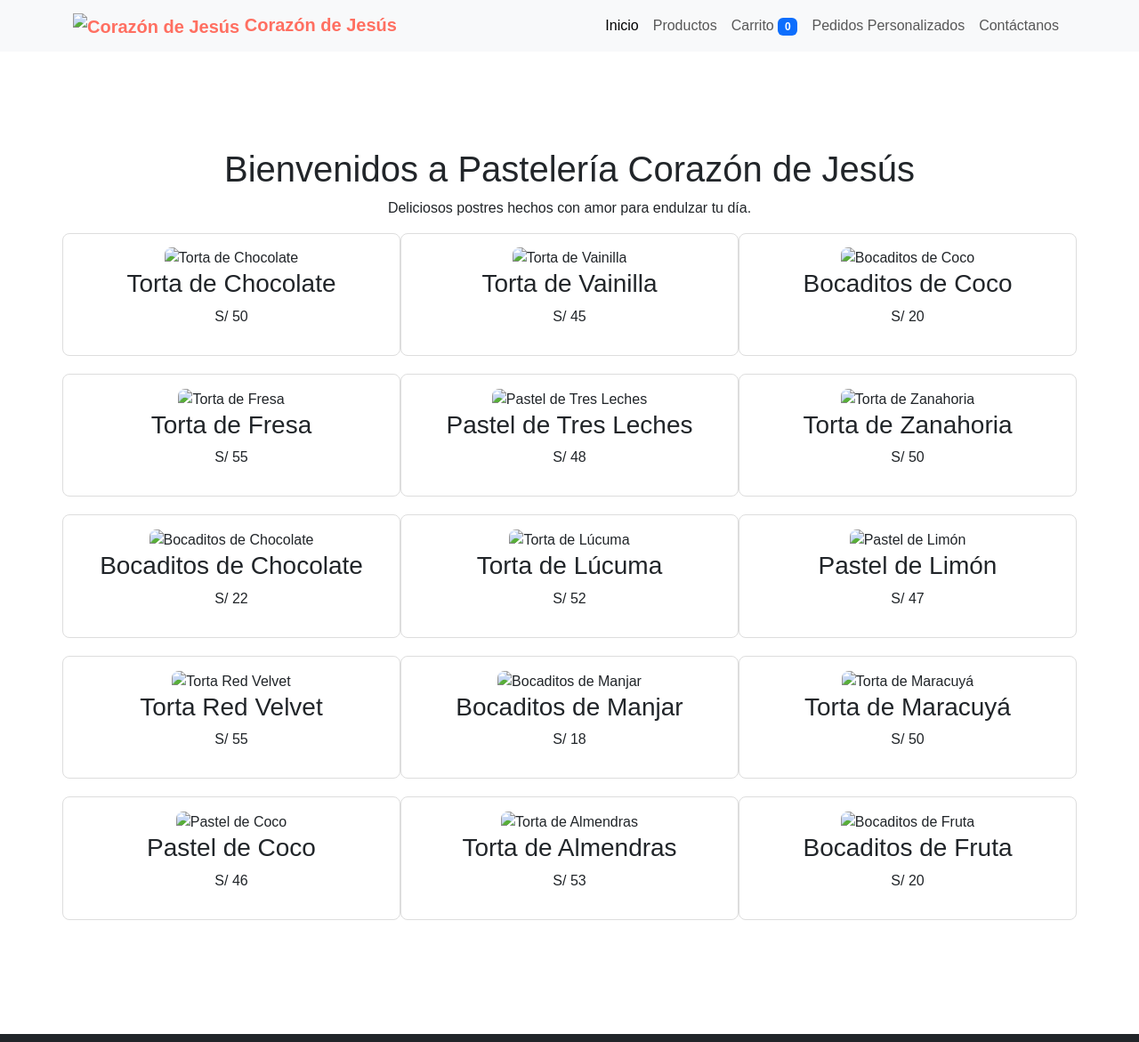
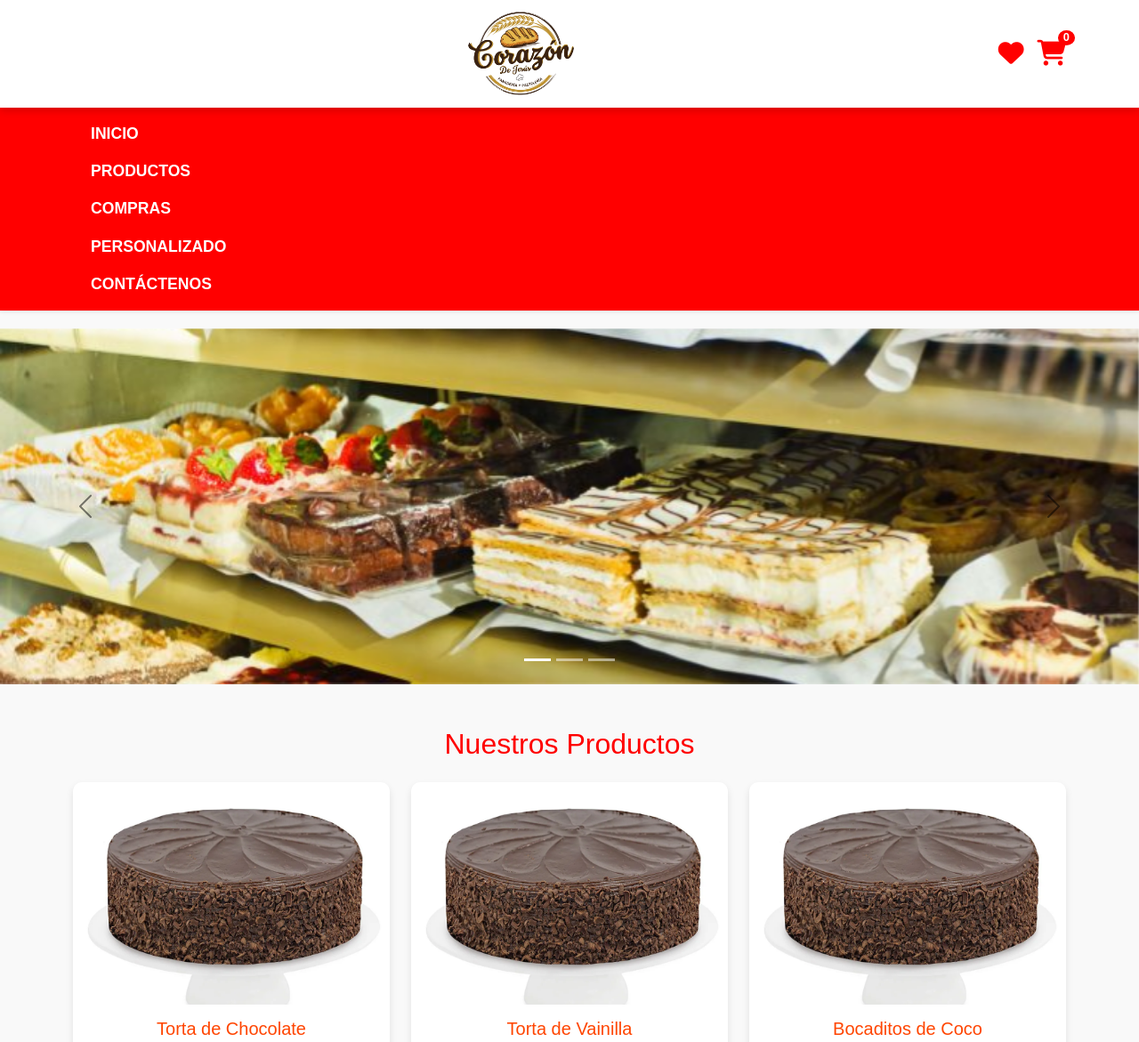
Before and after one commit to Diego-S4/Pruebas, a plain HTML site: page public/index.html in a window 1280 px wide. Shown: the top 1171 px of the page at 89% size. Drawn offline with nearby package versions, Linux system fonts and the light colour scheme.

Commit message:
arreglando index

```diff
--- /dev/null
+++ b/public/css/header.css
@@ -0,0 +1,87 @@
+.navbar {
+    background-color: #ffffff;
+    padding: 0;
+    margin: 0;
+    box-shadow: 0 2px 10px rgba(0,0,0,0.2);
+}
+
+.navbar-brand img {
+    padding: 1px;
+    transition: transform 0.3s;
+    width: 200px;
+    height: 150px;
+}
+
+.navbar-brand img:hover {
+    transform: scale(1.1);
+}
+
+.cart-fav {
+    margin-left: 20px;
+    display: flex;
+    align-items: center;
+}
+
+.cart-fav a {
+    color: #ff0000;
+    font-size: 1.8rem;
+    margin-left: 15px;
+    position: relative;
+    text-decoration: none;
+}
+
+.cart-fav a:hover {
+    color: #e25d09;
+}
+
+.cart-fav a .badge {
+    position: absolute;
+    top: -5px;
+    right: -10px;
+    background-color: #ff0000;
+    color: #ffffff;
+    font-size: 0.8rem;
+    padding: 2px 6px;
+    border-radius: 50%;
+}
+
+.nav-links {
+    background-color: #ff0000;
+    padding: 0.5rem 0;
+    box-shadow: 0 1px 5px rgba(0,0,0,0.1);
+}
+
+.nav-links .navbar-nav {
+    justify-content: center;
+}
+
+.nav-link {
+    color: #ffffff !important;
+    font-weight: 600;
+    margin: 0 20px;
+    text-transform: uppercase;
+    font-size: 1.1rem;
+}
+
+.nav-link:hover {
+    color: #ffffff !important;
+    text-decoration: underline;
+}
+
+.footer {
+    background-color: #000;
+    color: #fff;
+    padding: 2rem 0;
+    margin-top: 40px;
+}
+
+.footer .social-icons a {
+    color: #ff0000;
+    margin: 0 15px;
+    font-size: 1.8rem;
+    transition: color 0.3s;
+}
+
+.footer .social-icons a:hover {
+    color: #ffffff;
+}
--- a/public/css/index.css
+++ b/public/css/index.css
@@ -1,32 +1,92 @@
 body {
-    font-family: Arial, sans-serif;
+    font-family: 'Arial', sans-serif;
+    background-color: #f9f9f9;
+    color: #333;
+    margin: 0;
+    padding: 0;
 }
-.navbar-brand {
-    font-weight: bold;
-    color: #ff6f61 !important;
+
+.carousel {
+    margin: 20px 0;
 }
-section {
-    padding: 60px 0;
+
+.carousel-inner {
+    max-height: 400px;
 }
-footer {
-    position: relative;
-    bottom: 0;
+
+.carousel-item img {
+    object-fit: cover;
+    height: 400px;
+}
+
+.carousel-control-prev-icon,
+.carousel-control-next-icon {
+    filter: invert(1);
+}
+
+#inicio h2 {
+    color: #ff0000;
+    font-size: 2rem;
+    margin-bottom: 30px;
+}
+
+.card {
+    border: none;
+    border-radius: 10px;
+    box-shadow: 0 4px 8px rgba(0,0,0,0.1);
+    transition: transform 0.3s, box-shadow 0.3s;
+    background-color: #ffffff;
+    height: 100%;
+    overflow: hidden;
+}
+
+.card:hover {
+    transform: translateY(-5px);
+    box-shadow: 0 6px 12px rgba(0,0,0,0.2);
+}
+
+.card img {
+    border-top-left-radius: 10px;
+    border-top-right-radius: 10px;
+    object-fit: cover;
     width: 100%;
+    height: 250px; /* Aumentado de 200px a 250px */
 }
-.producto-card {
-    border: 1px solid #ddd;
-    border-radius: 8px;
+
+.card-body {
     padding: 15px;
     text-align: center;
-    margin-bottom: 20px;
-    cursor: pointer;
-    transition: transform 0.2s;
 }
-.producto-card:hover {
-    transform: scale(1.05);
+
+.card-title {
+    font-size: 1.25rem;
+    color: #ff4500;
+    margin-bottom: 10px;
 }
-.producto-card img {
-    max-width: 100%;
-    height: auto;
-    border-radius: 8px;
+
+.card-text {
+    color: #666;
+    font-size: 0.9rem;
 }
+
+.btn-primary {
+    background-color: #ff4500;
+    border: none;
+    padding: 8px 20px;
+}
+
+.btn-primary:hover {
+    background-color: #e25d09;
+}
+
+@media (max-width: 768px) {
+    .carousel-inner {
+        max-height: 250px;
+    }
+    .carousel-item img {
+        height: 250px;
+    }
+    .card img {
+        height: 180px; /* Ajuste para móviles */
+    }
+}
--- a/public/index.html
+++ b/public/index.html
@@ -6,37 +6,86 @@
     <title>Corazón de Jesús - Pastelería</title>
     <link href="https://cdn.jsdelivr.net/npm/bootstrap@5.3.2/dist/css/bootstrap.min.css" rel="stylesheet">
     <link href="https://cdnjs.cloudflare.com/ajax/libs/font-awesome/6.4.2/css/all.min.css" rel="stylesheet">
+    <link rel="stylesheet" href="css/header.css">
     <link rel="stylesheet" href="css/index.css">
 </head>
 <body>
-    <nav class="navbar navbar-expand-lg navbar-light bg-light">
-        <div class="container">
-            <a class="navbar-brand" href="index.html">
-                <img src="img/logo.png" alt="Corazón de Jesús" width="50"> Corazón de Jesús
-            </a>
-            <button class="navbar-toggler" type="button" data-bs-toggle="collapse" data-bs-target="#navbarNav">
-                <span class="navbar-toggler-icon"></span>
-            </button>
-            <div class="collapse navbar-collapse" id="navbarNav">
-                <ul class="navbar-nav ms-auto">
-                    <li class="nav-item"><a class="nav-link active" href="index.html">Inicio</a></li>
+    <header>
+        <nav class="navbar navbar-expand-lg">
+            <div class="container">
+                <a class="navbar-brand mx-auto" href="index.html">
+                    <img src="img/logo.png" alt="Corazón de Jesús" style="width: 150px; height: auto;">
+                </a>
+                <div class="cart-fav">
+                    <a href="favoritos.html"><i class="fas fa-heart"></i></a>
+                    <a href="compras.html"><i class="fas fa-shopping-cart"></i><span id="carrito-contador" class="badge">0</span></a>
+                </div>
+            </div>
+        </nav>
+        <div class="nav-links">
+            <div class="container">
+                <ul class="navbar-nav justify-content-center">
+                    <li class="nav-item"><a class="nav-link" href="index.html">Inicio</a></li>
                     <li class="nav-item"><a class="nav-link" href="productos.html">Productos</a></li>
-                    <li class="nav-item"><a class="nav-link" href="compras.html">Carrito <span id="carrito-contador" class="badge bg-primary">0</span></a></li>
-                    <li class="nav-item"><a class="nav-link" href="pedidos.html">Pedidos Personalizados</a></li>
-                    <li class="nav-item"><a class="nav-link" href="contacto.html">Contáctanos</a></li>
+                    <li class="nav-item"><a class="nav-link" href="compras.html">Compras</a></li>
+                    <li class="nav-item"><a class="nav-link" href="pedidos.html">Personalizado</a></li>
+                    <li class="nav-item"><a class="nav-link" href="contacto.html">Contáctenos</a></li>
                 </ul>
             </div>
         </div>
-    </nav>
+    </header>
+
+    <section id="carousel" class="carousel">
+        <div id="carouselExampleIndicators" class="carousel slide">
+            <div class="carousel-indicators">
+                <button type="button" data-bs-target="#carouselExampleIndicators" data-bs-slide-to="0" class="active" aria-current="true" aria-label="Slide 1"></button>
+                <button type="button" data-bs-target="#carouselExampleIndicators" data-bs-slide-to="1" aria-label="Slide 2"></button>
+                <button type="button" data-bs-target="#carouselExampleIndicators" data-bs-slide-to="2" aria-label="Slide 3"></button>
+            </div>
+            <div class="carousel-inner">
+                <div class="carousel-item active">
+                    <img src="img/carrusel1.jpg" class="d-block w-100" alt="Pastel 1">
+                </div>
+                <div class="carousel-item">
+                    <img src="img/carrusel2.jpg" class="d-block w-100" alt="Pastel 2">
+                </div>
+                <div class="carousel-item">
+                    <img src="img/carrusel3.jpg" class="d-block w-100" alt="Pastel 3">
+                </div>
+            </div>
+            <button class="carousel-control-prev" type="button" data-bs-target="#carouselExampleIndicators" data-bs-slide="prev">
+                <span class="carousel-control-prev-icon" aria-hidden="true"></span>
+                <span class="visually-hidden">Previous</span>
+            </button>
+            <button class="carousel-control-next" type="button" data-bs-target="#carouselExampleIndicators" data-bs-slide="next">
+                <span class="carousel-control-next-icon" aria-hidden="true"></span>
+                <span class="visually-hidden">Next</span>
+            </button>
+        </div>
+    </section>
 
     <section id="inicio" class="container my-5">
-        <h1 class="text-center">Bienvenidos a Pastelería Corazón de Jesús</h1>
-        <p class="text-center">Deliciosos postres hechos con amor para endulzar tu día.</p>
-        <div class="row" id="productos-lista"></div>
+        <h2 class="text-center mb-4">Nuestros Productos</h2>
+        <div class="row row-cols-1 row-cols-md-3 g-4" id="productos-lista">
+
+        </div>
     </section>
 
-    <footer class="bg-dark text-white text-center py-3">
-        <p>© 2025 Pastelería Corazón de Jesús. Todos los derechos reservados.</p>
+    <footer class="footer">
+        <div class="container">
+            <div class="row">
+                <div class="col-md-6 text-center text-md-start">
+                    <p>© 2025 Pastelería Corazón de Jesús. Todos los derechos reservados.</p>
+                </div>
+                <div class="col-md-6 text-center text-md-end">
+                    <div class="social-icons">
+                        <a href="#"><i class="fab fa-facebook-f"></i></a>
+                        <a href="#"><i class="fab fa-instagram"></i></a>
+                        <a href="#"><i class="fab fa-twitter"></i></a>
+                    </div>
+                </div>
+            </div>
+        </div>
     </footer>
 
     <script src="https://cdn.jsdelivr.net/npm/bootstrap@5.3.2/dist/js/bootstrap.bundle.min.js"></script>
--- a/public/js/index.js
+++ b/public/js/index.js
@@ -1,19 +1,19 @@
 const productos = [
-    { id: 1, nombre: "Torta de Chocolate", precio: 50, imagen: "img/torta_chocolate.jpg", descripcion: "Deliciosa torta de chocolate con relleno de fudge.", dimensiones: "20cm de diámetro" },
-    { id: 2, nombre: "Torta de Vainilla", precio: 45, imagen: "img/torta_vainilla.jpg", descripcion: "Torta esponjosa de vainilla con crema pastelera.", dimensiones: "22cm de diámetro" },
-    { id: 3, nombre: "Bocaditos de Coco", precio: 20, imagen: "img/bocaditos_coco.jpg", descripcion: "Bocaditos dulces de coco rallado.", dimensiones: "50g por unidad" },
-    { id: 4, nombre: "Torta de Fresa", precio: 55, imagen: "img/torta_fresa.jpg", descripcion: "Torta con capas de fresa fresca.", dimensiones: "20cm de diámetro" },
-    { id: 5, nombre: "Pastel de Tres Leches", precio: 48, imagen: "img/tres_leches.jpg", descripcion: "Pastel húmedo con tres leches.", dimensiones: "18cm de diámetro" },
-    { id: 6, nombre: "Torta de Zanahoria", precio: 50, imagen: "img/torta_zanahoria.jpg", descripcion: "Torta de zanahoria con nueces.", dimensiones: "20cm de diámetro" },
-    { id: 7, nombre: "Bocaditos de Chocolate", precio: 22, imagen: "img/bocaditos_choco.jpg", descripcion: "Bocaditos cubiertos de chocolate.", dimensiones: "40g por unidad" },
-    { id: 8, nombre: "Torta de Lúcuma", precio: 52, imagen: "img/torta_lucuma.jpg", descripcion: "Torta con sabor a lúcuma peruana.", dimensiones: "22cm de diámetro" },
-    { id: 9, nombre: "Pastel de Limón", precio: 47, imagen: "img/pastel_limon.jpg", descripcion: "Pastel refrescante de limón.", dimensiones: "18cm de diámetro" },
-    { id: 10, nombre: "Torta Red Velvet", precio: 55, imagen: "img/red_velvet.jpg", descripcion: "Torta Red Velvet con queso crema.", dimensiones: "20cm de diámetro" },
-    { id: 11, nombre: "Bocaditos de Manjar", precio: 18, imagen: "img/bocaditos_manjar.jpg", descripcion: "Bocaditos rellenos de manjar blanco.", dimensiones: "45g por unidad" },
-    { id: 12, nombre: "Torta de Maracuyá", precio: 50, imagen: "img/torta_maracuya.jpg", descripcion: "Torta con crema de maracuyá.", dimensiones: "20cm de diámetro" },
-    { id: 13, nombre: "Pastel de Coco", precio: 46, imagen: "img/pastel_coco.jpg", descripcion: "Pastel con sabor intenso a coco.", dimensiones: "18cm de diámetro" },
-    { id: 14, nombre: "Torta de Almendras", precio: 53, imagen: "img/torta_almendras.jpg", descripcion: "Torta con crujientes almendras.", dimensiones: "22cm de diámetro" },
-    { id: 15, nombre: "Bocaditos de Fruta", precio: 20, imagen: "img/bocaditos_fruta.jpg", descripcion: "Bocaditos con frutas secas.", dimensiones: "50g por unidad" }
+    { id: 1, nombre: "Torta de Chocolate", precio: 50, imagen: "img/tortaPrueba.webp", descripcion: "Deliciosa torta de chocolate con relleno de fudge.", dimensiones: "20cm de diámetro" },
+    { id: 2, nombre: "Torta de Vainilla", precio: 45, imagen: "img/tortaPrueba.webp", descripcion: "Torta esponjosa de vainilla con crema pastelera.", dimensiones: "22cm de diámetro" },
+    { id: 3, nombre: "Bocaditos de Coco", precio: 20, imagen: "img/tortaPrueba.webp", descripcion: "Bocaditos dulces de coco rallado.", dimensiones: "50g por unidad" },
+    { id: 4, nombre: "Torta de Fresa", precio: 55, imagen: "img/tortaPrueba.webp", descripcion: "Torta con capas de fresa fresca.", dimensiones: "20cm de diámetro" },
+    { id: 5, nombre: "Pastel de Tres Leches", precio: 48, imagen: "img/tortaPrueba.webp", descripcion: "Pastel húmedo con tres leches.", dimensiones: "18cm de diámetro" },
+    { id: 6, nombre: "Torta de Zanahoria", precio: 50, imagen: "img/tortaPrueba.webp", descripcion: "Torta de zanahoria con nueces.", dimensiones: "20cm de diámetro" },
+    { id: 7, nombre: "Bocaditos de Chocolate", precio: 22, imagen: "img/tortaPrueba.webp", descripcion: "Bocaditos cubiertos de chocolate.", dimensiones: "40g por unidad" },
+    { id: 8, nombre: "Torta de Lúcuma", precio: 52, imagen: "img/tortaPrueba.webp", descripcion: "Torta con sabor a lúcuma peruana.", dimensiones: "22cm de diámetro" },
+    { id: 9, nombre: "Pastel de Limón", precio: 47, imagen: "img/tortaPrueba.webp", descripcion: "Pastel refrescante de limón.", dimensiones: "18cm de diámetro" },
+    { id: 10, nombre: "Torta Red Velvet", precio: 55, imagen: "img/tortaPrueba.webp", descripcion: "Torta Red Velvet con queso crema.", dimensiones: "20cm de diámetro" },
+    { id: 11, nombre: "Bocaditos de Manjar", precio: 18, imagen: "img/tortaPrueba.webp", descripcion: "Bocaditos rellenos de manjar blanco.", dimensiones: "45g por unidad" },
+    { id: 12, nombre: "Torta de Maracuyá", precio: 50, imagen: "img/tortaPrueba.webp", descripcion: "Torta con crema de maracuyá.", dimensiones: "20cm de diámetro" },
+    { id: 13, nombre: "Pastel de Coco", precio: 46, imagen: "img/tortaPrueba.webp", descripcion: "Pastel con sabor intenso a coco.", dimensiones: "18cm de diámetro" },
+    { id: 14, nombre: "Torta de Almendras", precio: 53, imagen: "img/tortaPrueba.webp", descripcion: "Torta con crujientes almendras.", dimensiones: "22cm de diámetro" },
+    { id: 15, nombre: "Bocaditos de Fruta", precio: 20, imagen: "img/tortaPrueba.webp", descripcion: "Bocaditos con frutas secas.", dimensiones: "50g por unidad" }
 ];
 
 function mostrarProductos() {
@@ -21,14 +21,21 @@ function mostrarProductos() {
     lista.innerHTML = '';
     productos.forEach(producto => {
         const div = document.createElement('div');
-        div.className = 'col-md-4 producto-card';
+        div.className = 'col';
         div.innerHTML = `
-            <img src="${producto.imagen}" alt="${producto.nombre}">
-            <h3>${producto.nombre}</h3>
-            <p>S/ ${producto.precio}</p>
+            <div class="card h-100">
+                <img src="${producto.imagen}" class="card-img-top" alt="${producto.nombre}">
+                <div class="card-body">
+                    <h5 class="card-title">${producto.nombre}</h5>
+                    <p class="card-text">S/ ${producto.precio}</p>
+                    <button class="btn btn-primary add-to-cart" data-id="${producto.id}">Añadir al carrito</button>
+                </div>
+            </div>
         `;
-        div.addEventListener('click', () => {
-            window.location.href = `productos.html?id=${producto.id}`;
+        div.addEventListener('click', (e) => {
+            if (!e.target.classList.contains('add-to-cart')) {
+                window.location.href = `productos.html?id=${producto.id}`;
+            }
         });
         lista.appendChild(div);
     });
@@ -44,4 +51,17 @@ function actualizarContador() {
 
 document.addEventListener('DOMContentLoaded', () => {
     mostrarProductos();
+
+    document.querySelectorAll('.add-to-cart').forEach(button => {
+        button.addEventListener('click', (e) => {
+            e.stopPropagation();
+            const productoId = parseInt(e.target.getAttribute('data-id'));
+            const producto = productos.find(p => p.id === productoId);
+            let carrito = JSON.parse(localStorage.getItem('carrito')) || [];
+            carrito.push(producto);
+            localStorage.setItem('carrito', JSON.stringify(carrito));
+            actualizarContador();
+            alert('Producto añadido al carrito!');
+        });
+    });
 });
```
Also changed, not shown: public/img/carrusel1.jpg (added), public/img/carrusel2.jpg (added), public/img/carrusel3.jpg (added), public/img/logo.png (added), public/img/tortaPrueba.webp (added).
